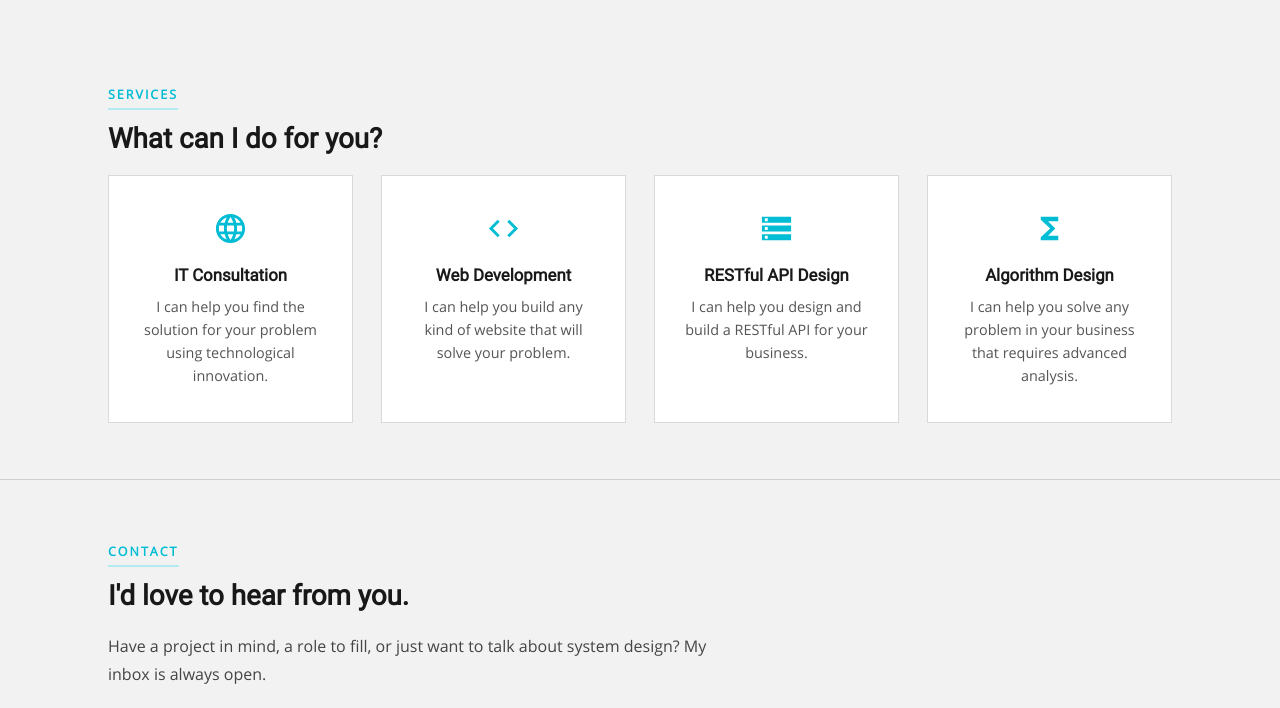
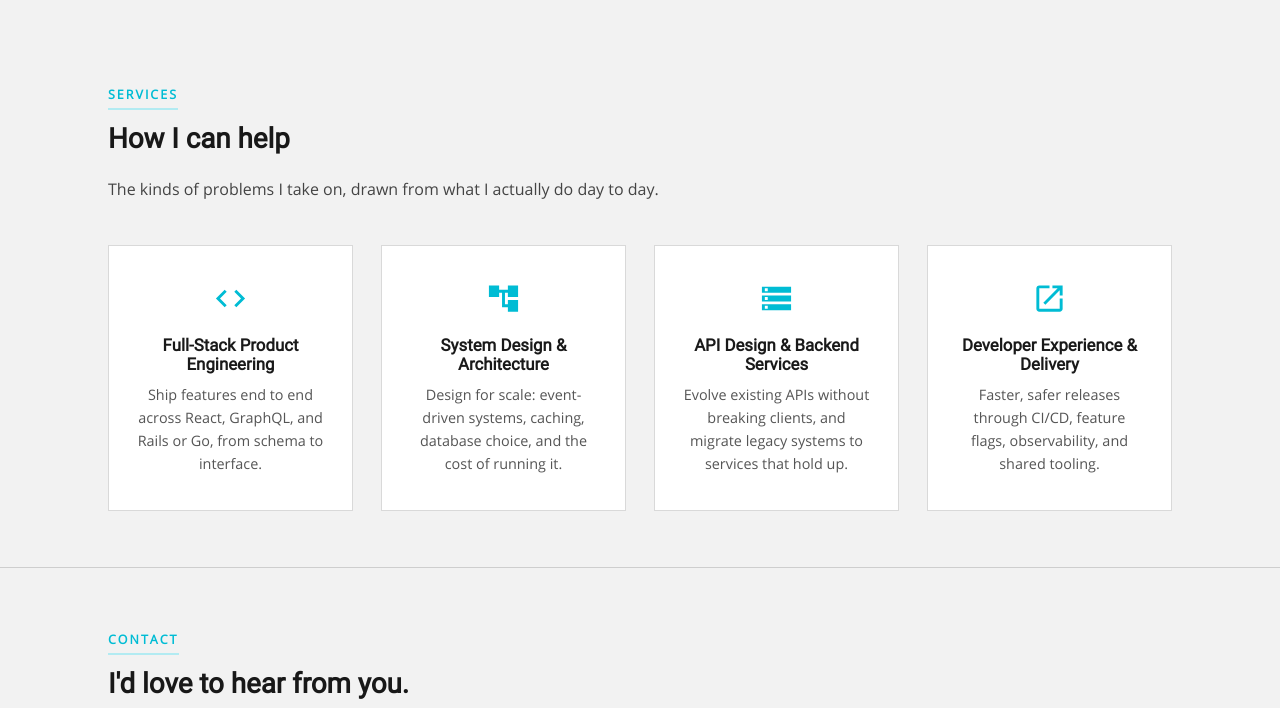
Before and after one commit to falghi/tech-blog, a Gatsby site: page / in a window 1280 px wide. Shown: the part 6320-7028 px from the top of the page. Built offline with nearby package versions, Linux system fonts and the light colour scheme; Gatsby itself is replaced by a stand-in of ours; some packages are replaced by stand-ins of ours; what clean-css would draw is missing.

Commit message:
refactor: rewrite services to match current engineering work
The old copy read like a 2010s freelance landing page: IT Consultation,
Web Development, Algorithm Design, all promising to help with a problem
using technological innovation.

Replaced with four areas drawn from the resume itself: full-stack product
engineering, system design, API and backend work, and developer experience
and delivery. The heading moved from "What can I do for you?" to "How I
can help", with a lead line, since the section now describes specific
capabilities rather than generic availability.

Icons follow suit, swapping the unused consult and algo entries for
architecture and delivery.

```diff
--- a/content/portfolio/profile.js
+++ b/content/portfolio/profile.js
@@ -234,29 +234,31 @@ export const projects = [
   },
 ]
 
+// Reflects the work described in the resume rather than generic consulting.
 export const services = [
   {
-    title: "IT Consultation",
+    title: "Full-Stack Product Engineering",
     blurb:
-      "I can help you find the solution for your problem using technological innovation.",
-    icon: "consult",
-  },
-  {
-    title: "Web Development",
-    blurb:
-      "I can help you build any kind of website that will solve your problem.",
+      "Ship features end to end across React, GraphQL, and Rails or Go, from schema to interface.",
     icon: "code",
   },
   {
-    title: "RESTful API Design",
-    blurb: "I can help you design and build a RESTful API for your business.",
+    title: "System Design & Architecture",
+    blurb:
+      "Design for scale: event-driven systems, caching, database choice, and the cost of running it.",
+    icon: "architecture",
+  },
+  {
+    title: "API Design & Backend Services",
+    blurb:
+      "Evolve existing APIs without breaking clients, and migrate legacy systems to services that hold up.",
     icon: "api",
   },
   {
-    title: "Algorithm Design",
+    title: "Developer Experience & Delivery",
     blurb:
-      "I can help you solve any problem in your business that requires advanced analysis.",
-    icon: "algo",
+      "Faster, safer releases through CI/CD, feature flags, observability, and shared tooling.",
+    icon: "delivery",
   },
 ]
 
--- a/src/components/Icons/index.js
+++ b/src/components/Icons/index.js
@@ -8,8 +8,8 @@ import StarOutlineIcon from "@material-ui/icons/StarOutline"
 import CodeIcon from "@material-ui/icons/Code"
 import StorageIcon from "@material-ui/icons/Storage"
 import TimelineIcon from "@material-ui/icons/Timeline"
-import FunctionsIcon from "@material-ui/icons/Functions"
-import LanguageIcon from "@material-ui/icons/Language"
+import AccountTreeIcon from "@material-ui/icons/AccountTree"
+import LaunchIcon from "@material-ui/icons/Launch"
 import OpenInNewIcon from "@material-ui/icons/OpenInNew"
 
 export const MediumIcon = props => (
@@ -33,10 +33,10 @@ const registry = {
   work: WorkOutlineIcon,
   school: SchoolIcon,
   star: StarOutlineIcon,
-  consult: LanguageIcon,
   code: CodeIcon,
   api: StorageIcon,
-  algo: FunctionsIcon,
+  architecture: AccountTreeIcon,
+  delivery: LaunchIcon,
   external: OpenInNewIcon,
   timeline: TimelineIcon,
 }
--- a/src/pages/index.js
+++ b/src/pages/index.js
@@ -114,7 +114,11 @@ const PortfolioPage = ({ data }) => {
       <Section className="alt-surface" id="services">
         <div className="layout">
           <span className="section-eyebrow">Services</span>
-          <h2 className="section-title">What can I do for you?</h2>
+          <h2 className="section-title">How I can help</h2>
+          <p className="section-lead">
+            The kinds of problems I take on, drawn from what I actually do
+            day to day.
+          </p>
           <Services services={services} />
         </div>
       </Section>
```
